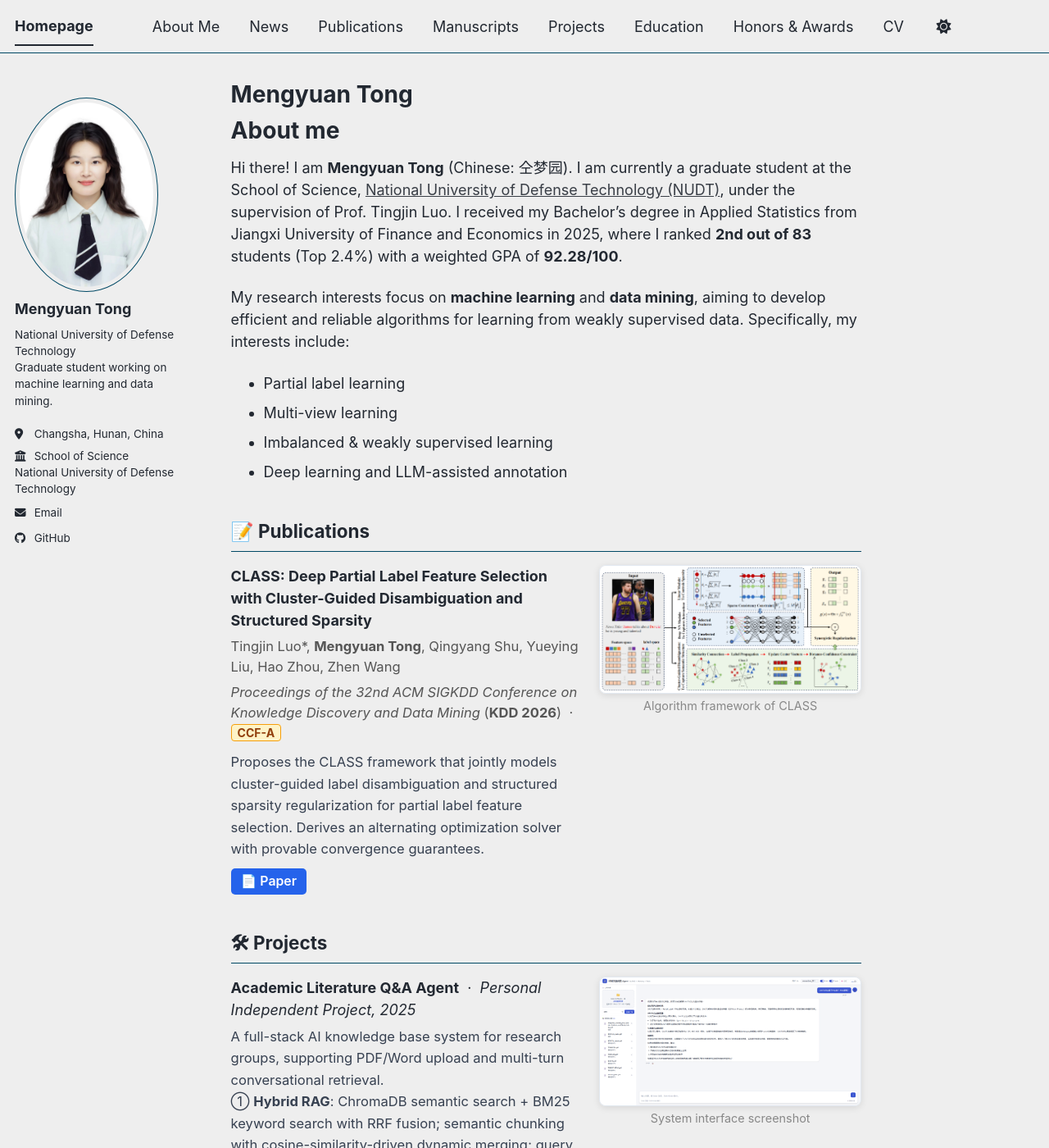
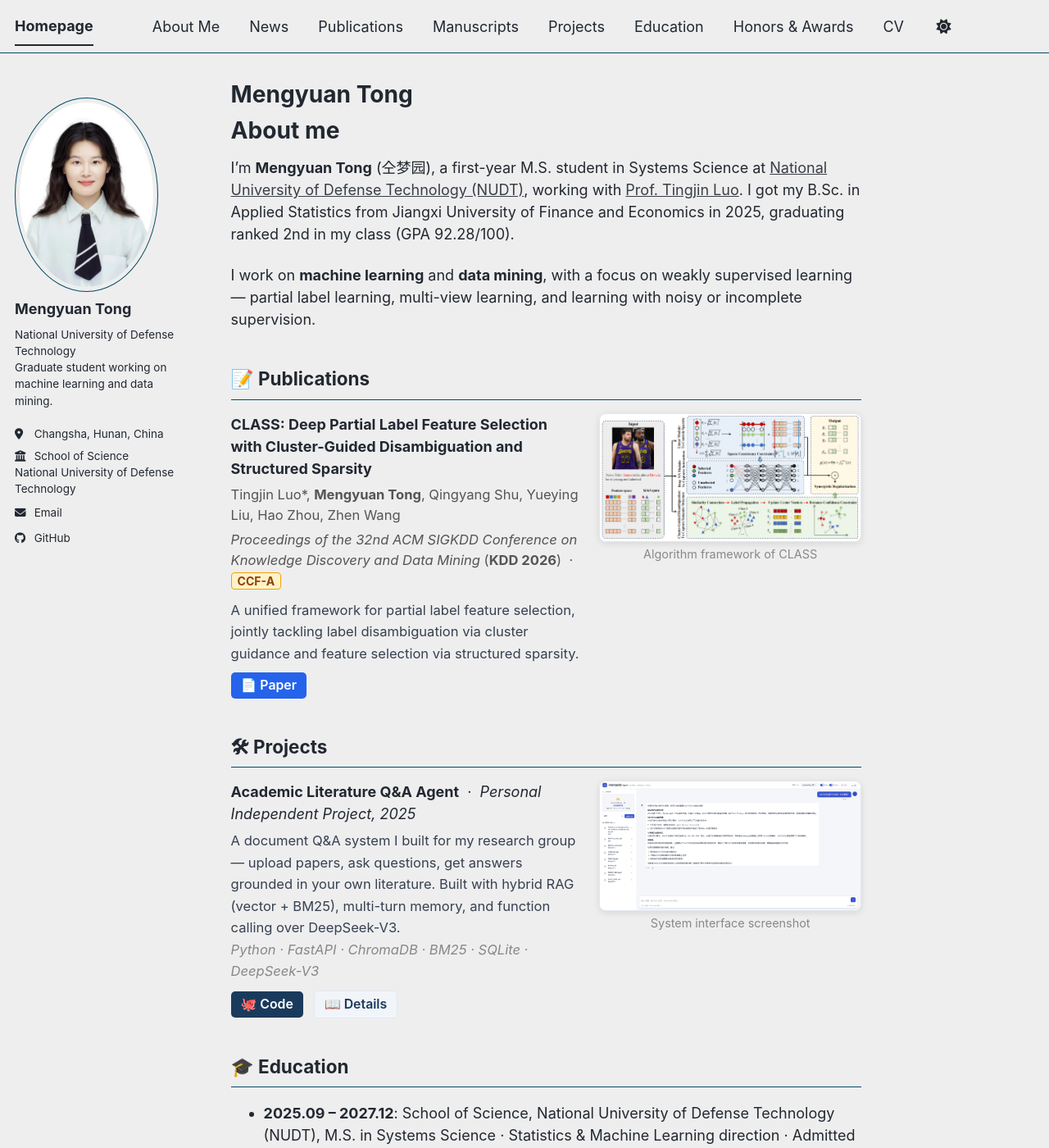
Before and after one commit to MengyuanTon/MengyuanTon.github.io, a Jekyll site: the page built from _pages/about.md, in a window 1280 px wide and 1400 px high. Shown: the whole window at 82% size. Built offline with Jekyll 4.4.1, drawn with Linux system fonts in a browser that asks for light colours; a script bundle is joined from its source files by our own code; library files that are not in the unit come from our copies; some of the changed text lies outside the part shown.

Commit message:
Update about page and resume: rewrite bio, add supervisor link, shorten descriptions

```diff
--- a/_pages/about.md
+++ b/_pages/about.md
@@ -8,13 +8,10 @@ redirect_from:
 ---
 
 # About me {#about-me}
-Hi there! I am **Mengyuan Tong** (Chinese: 仝梦园). I am currently a graduate student at the School of Science, [National University of Defense Technology (NUDT)](https://www.nudt.edu.cn/), under the supervision of Prof. Tingjin Luo. I received my Bachelor's degree in Applied Statistics from Jiangxi University of Finance and Economics in 2025, where I ranked **2nd out of 83** students (Top 2.4%) with a weighted GPA of **92.28/100**.
 
-My research interests focus on **machine learning** and **data mining**, aiming to develop efficient and reliable algorithms for learning from weakly supervised data. Specifically, my interests include:
-- Partial label learning
-- Multi-view learning
-- Imbalanced & weakly supervised learning
-- Deep learning and LLM-assisted annotation
+I'm **Mengyuan Tong** (仝梦园), a first-year M.S. student in Systems Science at [National University of Defense Technology (NUDT)](https://www.nudt.edu.cn/), working with [Prof. Tingjin Luo](https://horizonailab.github.io/). I got my B.Sc. in Applied Statistics from Jiangxi University of Finance and Economics in 2025, graduating ranked 2nd in my class (GPA 92.28/100).
+
+I work on **machine learning** and **data mining**, with a focus on weakly supervised learning — partial label learning, multi-view learning, and learning with noisy or incomplete supervision.
 
 
 ## 📝 Publications {#publications}
@@ -32,7 +29,7 @@ My research interests focus on **machine learning** and **data mining**, aiming
       <span style="background:#fef3c7;color:#92400e;font-weight:700;padding:1px 7px;border-radius:4px;font-size:0.85em;border:1px solid #f59e0b;">CCF-A</span>
     </p>
     <p style="margin:0;font-size:0.92em;color:#374151;line-height:1.6;">
-      Proposes the CLASS framework that jointly models cluster-guided label disambiguation and structured sparsity regularization for partial label feature selection. Derives an alternating optimization solver with provable convergence guarantees.
+      A unified framework for partial label feature selection, jointly tackling label disambiguation via cluster guidance and feature selection via structured sparsity.
     </p>
     <p style="margin:10px 0 0;">
       <a href="https://mengyuanton.github.io/files/Class deep partial label feature selection with cluster-guided disambiguation and structured sparsity.pdf" target="_blank" style="display:inline-block;padding:4px 12px;background:#2563eb;color:#fff;border-radius:5px;font-size:0.88em;font-weight:600;text-decoration:none;margin-right:8px;">📄 Paper</a>
@@ -54,14 +51,8 @@ My research interests focus on **machine learning** and **data mining**, aiming
       <strong>Academic Literature Q&A Agent</strong> &nbsp;·&nbsp; <em>Personal Independent Project, 2025</em>
     </p>
     <p style="margin:0 0 10px;font-size:0.92em;color:#374151;line-height:1.6;">
-      A full-stack AI knowledge base system for research groups, supporting PDF/Word upload and multi-turn conversational retrieval.
-      <br>① <strong>Hybrid RAG</strong>: ChromaDB semantic search + BM25 keyword search with RRF fusion; semantic chunking with cosine-similarity-driven dynamic merging; query rewriting via short-term memory.
-      <br>② <strong>Memory System</strong>: sliding-window short-term memory with LLM summary compression; ChromaDB-persisted long-term memory for user preferences.
-      <br>③ <strong>Function Calling</strong>: LLM-driven structured queries to SQLite by author / year / dataset / method.
-      <br>④ <strong>Engineering</strong>: FastAPI backend, DeepSeek-V3, rate limiting + retry + token budget monitoring.
-    </p>
-    <p style="margin:0;font-size:0.85em;color:#555;">
-      <em>Stack: Python · FastAPI · ChromaDB · BM25/jieba · SQLite · DeepSeek-V3 · BAAI/bge-small-zh-v1.5</em>
+      A document Q&A system I built for my research group — upload papers, ask questions, get answers grounded in your own literature. Built with hybrid RAG (vector + BM25), multi-turn memory, and function calling over DeepSeek-V3.<br>
+      <em style="color:#888;">Python · FastAPI · ChromaDB · BM25 · SQLite · DeepSeek-V3</em>
     </p>
     <p style="margin:10px 0 0;">
       <a href="https://github.com/MengyuanTon/ai-knowledge-base" target="_blank" style="display:inline-block;padding:4px 12px;background:#1a3a5c;color:#fff;border-radius:5px;font-size:0.88em;font-weight:600;text-decoration:none;margin-right:8px;">🐙 Code</a>
--- a/files/resume.html
+++ b/files/resume.html
@@ -152,7 +152,7 @@
         <div class="contact-inline">
           <span>✉ <a href="mailto:18807087023@163.com">18807087023@163.com</a></span>
           <span>📱 <a href="tel:18807087023">188-0708-7023</a></span>
-          <span>🐙 <a href="https://github.com/MengyuanTong">github.com/MengyuanTong</a></span>
+          <span>🐙 <a href="https://github.com/MengyuanTon">github.com/MengyuanTon</a></span>
         </div>
       </div>
       <img class="id-photo" src="/images/白底证件照.jpg" alt="证件照">
```
